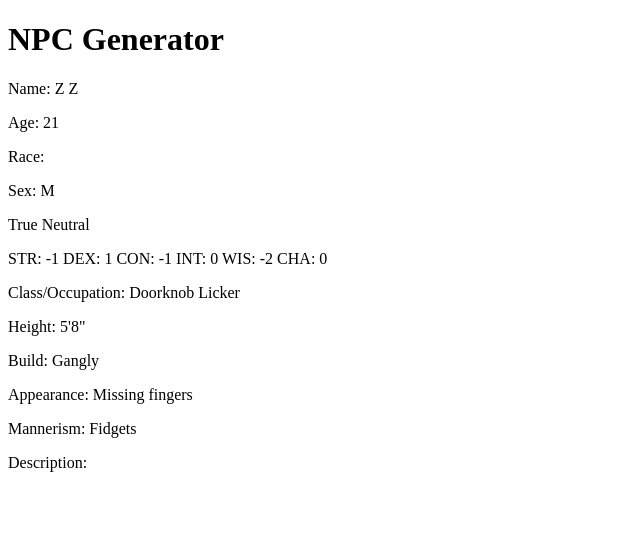
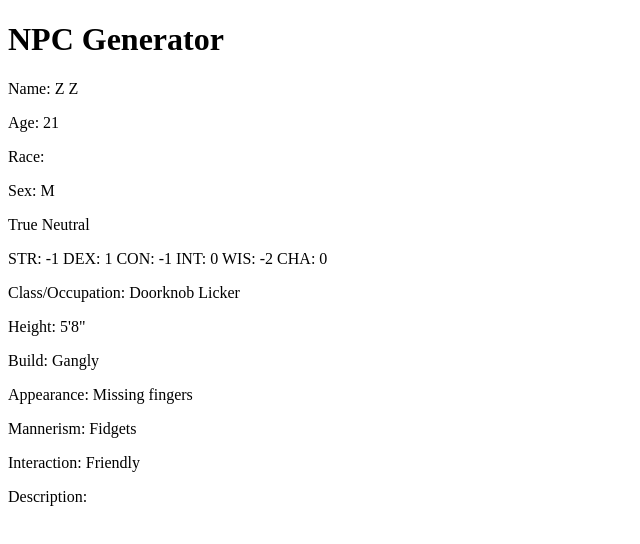
Before and after one commit to elb-dev/javascript-dnd-npc-gen, a plain HTML site: page index.html in a window 1280 px wide. Shown: the whole page, without its empty margins (0-640 px from the left). Drawn offline with Linux system fonts and the light colour scheme.

Commit message:
Adds interaction

```diff
--- a/index.html
+++ b/index.html
@@ -145,6 +145,22 @@
 		"Bites fingernails",
 		"Twirls hair or tugs beard"];
 		document.getElementById("mannerism").innerHTML = "Mannerism: " + mannerism[iRandomRange(0,mannerism.length-1)];
+
+		//Interaction
+		var interaction =
+		["Argumentative",
+		"Arrogant",
+		"Blustering",
+		"Rude",
+		"Curious",
+		"Friendly",
+		"Honest",
+		"Hot tempered",
+		"Irritable",
+		"Ponderous",
+		"Quiet",
+		"Suspicious"];
+		document.getElementById("interaction").innerHTML = "Interaction: " + interaction[iRandomRange(0,interaction.length-1)];
 	</script>
 </body>
 </html>
```
